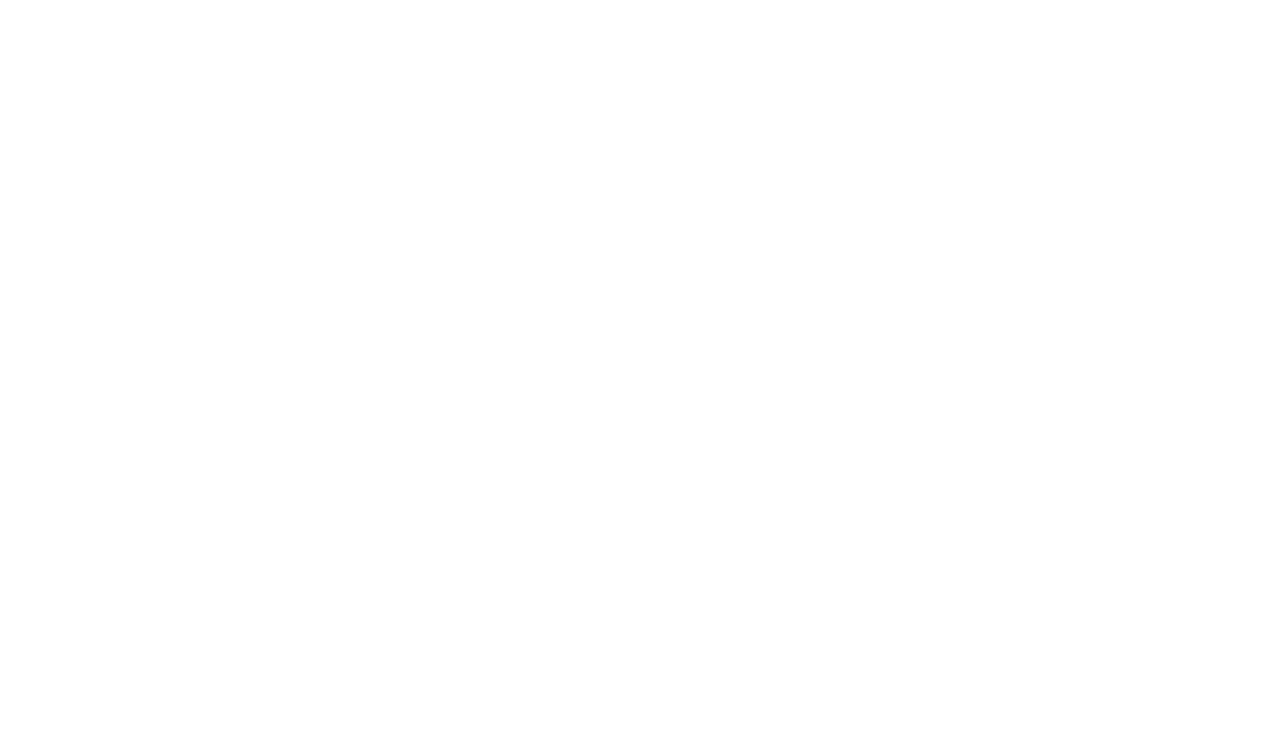
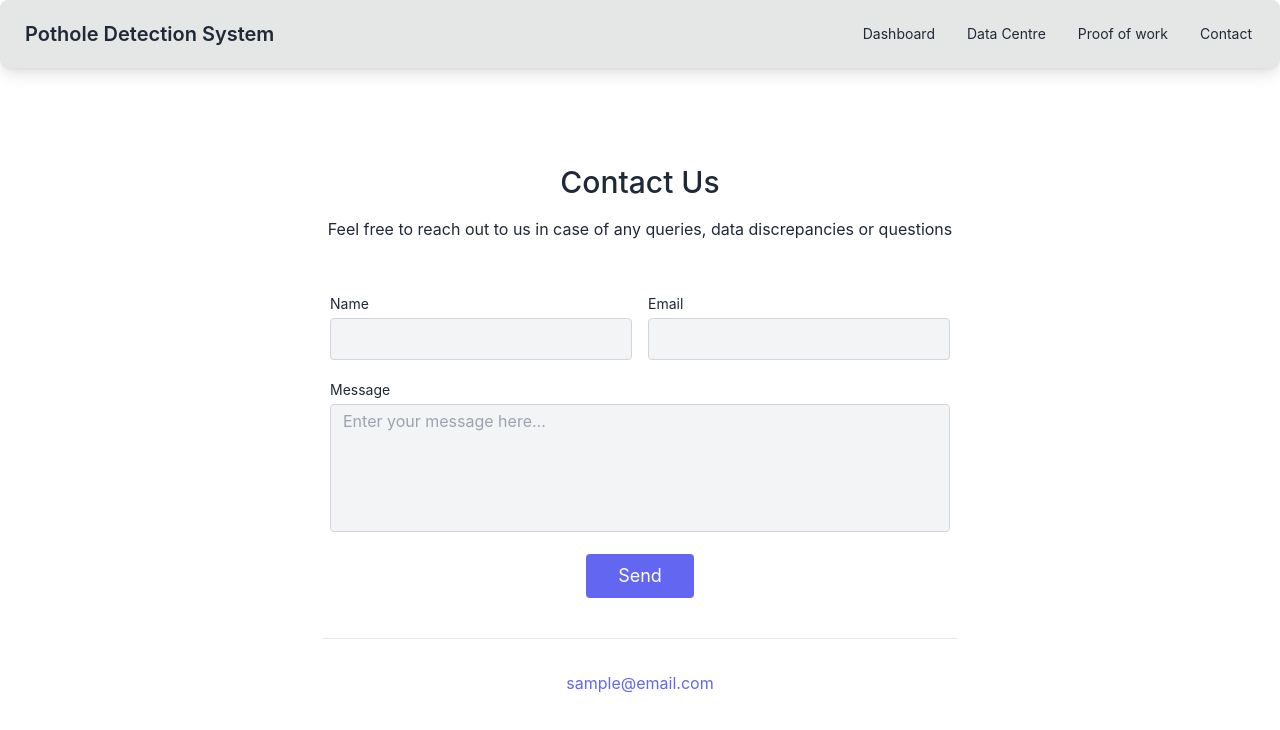
Before and after one commit to DevanshSahni/Pothole-Detection, a React (Create React App) app in the folder client/: page /contact in a window 1280 px wide. Before the commit this address had no page. Shown: the top 730 px of the page. Built offline with nearby package versions, Linux system fonts and the light colour scheme; the HTML template or start-up script is replaced by a standard one.

Commit message:
add new features
add contact page
add navbar

```diff
--- a/client/package.json
+++ b/client/package.json
@@ -37,6 +37,7 @@
     ]
   },
   "devDependencies": {
+    "daisyui": "^4.10.2",
     "tailwindcss": "^3.4.3"
   }
 }
--- a/client/src/App.js
+++ b/client/src/App.js
@@ -1,12 +1,18 @@
 import { Routes, Route } from "react-router-dom";
 import React from "react";
 import Dashboard from "./Components/Dashboard";
+import Navbar from "./Components/Navbar";
+import Contact from "./Components/Contact";
 
 const App = () => {
   return (
-    <Routes>
-      <Route path="/" element={<Dashboard />}></Route>
-    </Routes>
+    <>
+      <Navbar />
+      <Routes>
+        <Route path="/" element={<Dashboard />}></Route>
+        <Route path="/contact" element={<Contact />}></Route>
+      </Routes>
+    </>
   );
 };
 
--- /dev/null
+++ b/client/src/Components/Contact.jsx
@@ -0,0 +1,89 @@
+import React, { useState } from 'react'
+
+const Contact = () => {
+  const [name, setName] = useState("");
+  const [body, setBody] = useState("");
+  return (
+    <div>
+      <section className="body-font relative">
+        <div className="container px-5 py-24 mx-auto">
+          <div className="flex flex-col text-center w-full mb-12">
+            <h1 className="sm:text-3xl text-2xl font-medium title-font mb-4">
+              Contact Us
+            </h1>
+            <p className="lg:w-2/3 mx-auto leading-relaxed text-base">
+              Feel free to reach out to us in case of any queries, data discrepancies or questions
+            </p>
+          </div>
+          <div className="lg:w-1/2 md:w-2/3 mx-auto">
+            <form className="flex flex-wrap -m-2">
+              <div className="p-2 w-1/2">
+                <div className="relative">
+                  <label for="name" className="leading-7 text-sm">
+                    Name
+                  </label>
+                  <input
+                    type="text"
+                    id="name"
+                    name="name"
+                    required
+                    value={name}
+                    onChange={(e) => { setName(e.target.value) }}
+                    className="w-full bg-gray-100 rounded border border-gray-300 focus:border-indigo-500 text-base outline-none text-gray-700 py-1 px-3 leading-8 transition-colors duration-200 ease-in-out"
+                  />
+                </div>
+              </div>
+              <div className="p-2 w-1/2">
+                <div className="relative">
+                  <label
+                    for="email"
+                    className="leading-7 text-sm"
+                  >
+                    Email
+                  </label>
+                  <input
+                    type="email"
+                    id="email"
+                    name="email"
+                    className="w-full bg-gray-100 rounded border border-gray-300 focus:border-indigo-500 text-base outline-none text-gray-700 py-1 px-3 leading-8 transition-colors duration-200 ease-in-out"
+                  />
+                </div>
+              </div>
+              <div className="p-2 w-full">
+                <div className="relative">
+                  <label
+                    for="message"
+                    className="leading-7 text-sm"
+                  >
+                    Message
+                  </label>
+                  <textarea
+                    id="message"
+                    name="message"
+                    placeholder='Enter your message here...'
+                    required
+                    value={body}
+                    onChange={(e) => { setBody(e.target.value) }}
+                    className="w-full bg-gray-100 rounded border border-gray-300 focus:border-indigo-500 h-32 text-base outline-none text-gray-700 py-1 px-3 resize-none leading-6 transition-colors duration-200 ease-in-out"
+                  ></textarea>
+                </div>
+              </div>
+              <div className="p-2 w-full">
+                <button type='submit' className="flex mx-auto text-white bg-indigo-500 border-0 py-2 px-8 focus:outline-none hover:bg-indigo-600 rounded text-lg">
+                  <a href={`mailto:someone@example.com?&subject=Query%20from%20${name}&body=${body}`} target="_top">
+                    Send
+                  </a>
+                </button>
+              </div>
+              <div className="p-2 w-full pt-8 mt-8 border-t border-gray-200 text-center">
+                <a className="text-indigo-500">sample@email.com</a>
+              </div>
+            </form>
+          </div>
+        </div>
+      </section>
+    </div>
+  )
+}
+
+export default Contact
--- a/client/src/Components/Dashboard.jsx
+++ b/client/src/Components/Dashboard.jsx
@@ -122,7 +122,7 @@
   };
 
   return (
-    <div className="Container">
+    <div className="mt-40 Container ">
       <h1 className="text-2xl">Smart Pothole Detection</h1>
       <p className={detection && "hideDisplay"}>Click on the button below to start detecting the potholes and reportthem to nearest administration center</p>
       <div className={startButton ? "camNotInView" : "camInView"}>
--- /dev/null
+++ b/client/src/Components/Navbar.jsx
@@ -0,0 +1,22 @@
+import React from 'react'
+import { Link } from 'react-router-dom'
+
+const Navbar = () => {
+  return (
+    <div className="navbar bg-base-300 rounded-lg shadow-lg">
+      <div className="flex-1">
+        <a className="btn btn-ghost text-xl">Pothole Detection System</a>
+      </div>
+      <div className="flex-none">
+        <ul className="menu menu-horizontal px-1">
+          <li><Link to="/" >Dashboard</Link></li>
+          <li><Link to="/" >Data Centre</Link></li>
+          <li><Link to="/" >Proof of work</Link></li>
+          <li><Link to="/contact" >Contact</Link></li>
+        </ul>
+      </div>
+    </div>
+  )
+}
+
+export default Navbar
--- a/client/src/index.css
+++ b/client/src/index.css
@@ -9,6 +9,7 @@
     sans-serif;
   -webkit-font-smoothing: antialiased;
   -moz-osx-font-smoothing: grayscale;
+  overflow-y: scroll;
 }
 
 code {
--- a/client/tailwind.config.js
+++ b/client/tailwind.config.js
@@ -1,8 +1,8 @@
 /** @type {import('tailwindcss').Config} */
 module.exports = {
-  content: ["./src/**/*.{html,js}"],
+  content: ["./src/**/*.{html,js,jsx}"],
   theme: {
     extend: {},
   },
-  plugins: [],
+  plugins: [require("daisyui")],
 }
```
Also changed, not shown: 1 other file (tests, documents, lock files or other folders).
